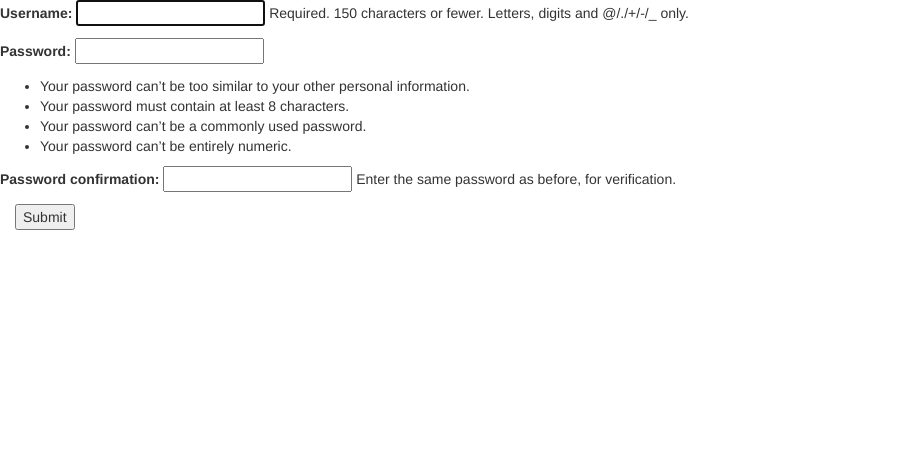
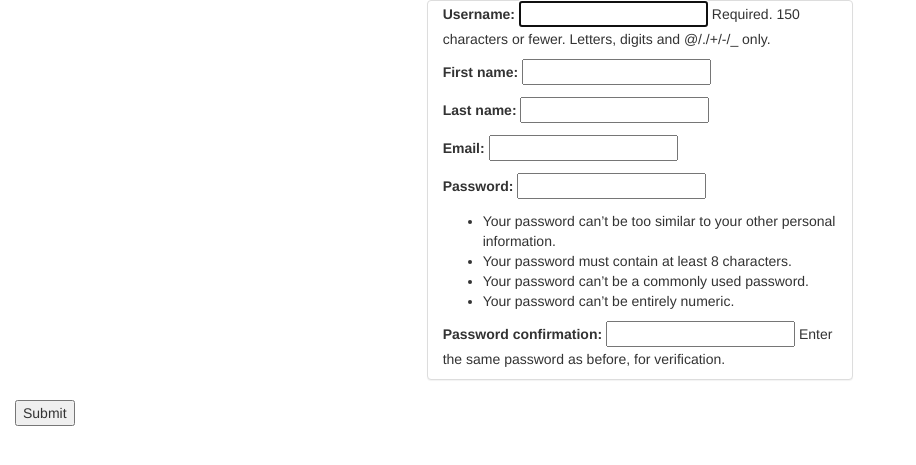
Before and after one commit to dscott24/Cosc484, a Django app: page /signup/ in a window 1280 px wide. Shown: the top 465 px of the page, without its empty margins (0-916 px from the left). Run offline with Django 3.2, Linux system fonts and the light colour scheme; some libraries are stand-ins or nearby versions.

Commit message:
added custom user sign up page

```diff
--- /dev/null
+++ b/GroupProject/MessageApp/MessageApp/forms.py
@@ -0,0 +1,30 @@
+from django import forms
+from django.contrib.auth.models import User
+from django.contrib.auth.forms import UserCreationForm
+
+
+
+class RegistrationForm(UserCreationForm):
+    email = forms.EmailField(required=True)
+
+    class Meta:
+        model = User
+        fields = (
+            'username',
+            'first_name',
+            'last_name',
+            'email',
+            'password1',
+            'password2'
+        )
+
+    def save(self, commit=True):
+        user = super(RegistrationForm, self).save(commit=False)
+        user.first_name = self.cleaned_data['first_name']
+        user.last_name = self.cleaned_data['last_name']
+        user.email = self.cleaned_data['email']
+
+        if commit:
+            user.save()
+
+        return user
--- a/GroupProject/MessageApp/pages/templates/signup.html
+++ b/GroupProject/MessageApp/pages/templates/signup.html
@@ -16,7 +16,9 @@
  <div class="conatiner">
      <form method="post">
          {%csrf_token %}
+         <div class="container col-lg-4 col-lg-offset-4 panel panel-default ">
          {{form.as_p}}
+         </div>
 
          <div class="col-xs-12">
                 <button type="submit" >Submit</button>
--- a/GroupProject/MessageApp/pages/views.py
+++ b/GroupProject/MessageApp/pages/views.py
@@ -2,7 +2,7 @@ from  django.http import HttpResponse
 from django.shortcuts import render, redirect
 from django.views.generic import TemplateView
 from MessageApp.models import User
-from django.contrib.auth.forms import UserCreationForm
+from MessageApp.forms import RegistrationForm
 
 
 # Create your views here.
@@ -14,16 +14,15 @@ def home_view(request, *args, **kwargs):
 def login_view(request, *args, **kwargs):
     return render(request,"login.html", {})
 
-def signup_view(request):
+def signup_view(request, *args, **kwargs):
     if request.method == 'POST':
-        form = UserCreationForm(request.POST)
+        form = RegistrationForm(request.POST)
         if form.is_valid():
             form.save()
-            return redirect('/account')
+            return redirect('/login')
 
     else:
-        form = UserCreationForm()
-
+        form = RegistrationForm()
 
         args = {'form': form}
         return render(request, 'signup.html', args)
```
Also changed, not shown: GroupProject/MessageApp/db.sqlite3, 1 other file.
